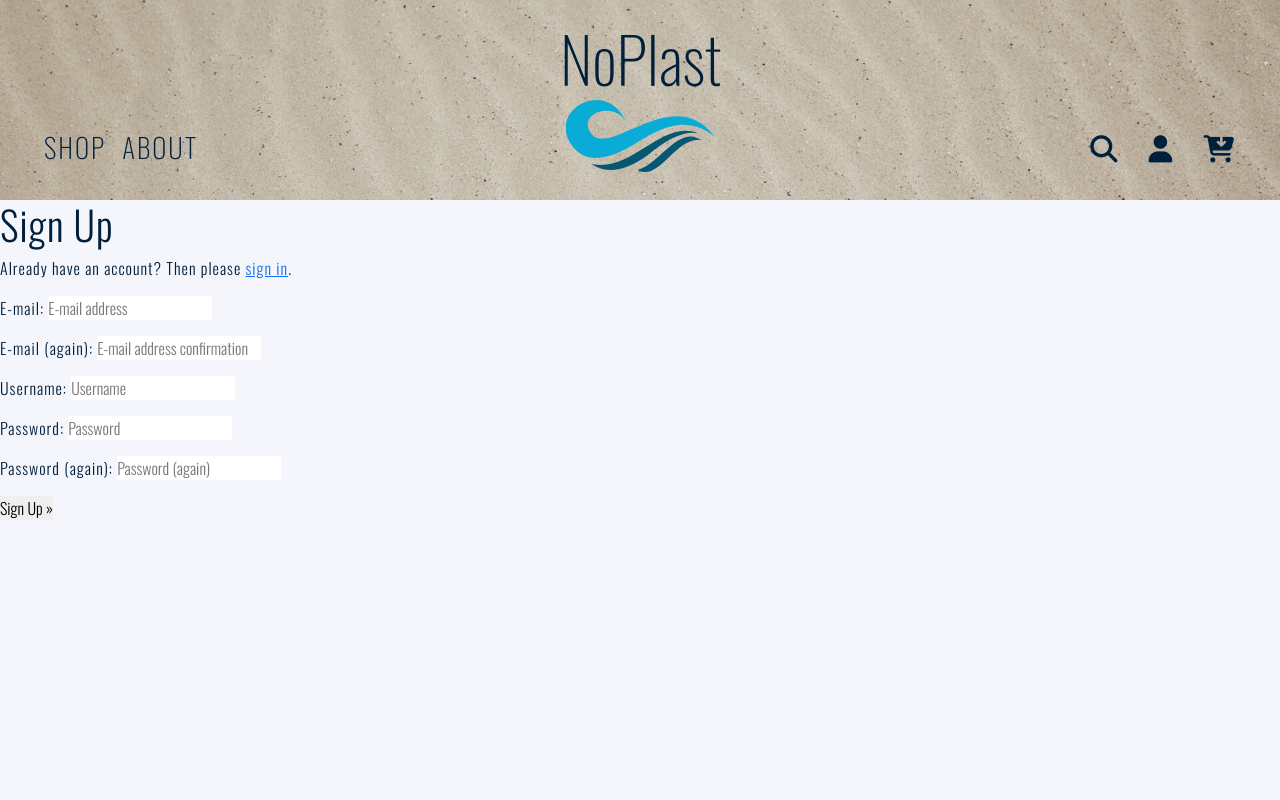
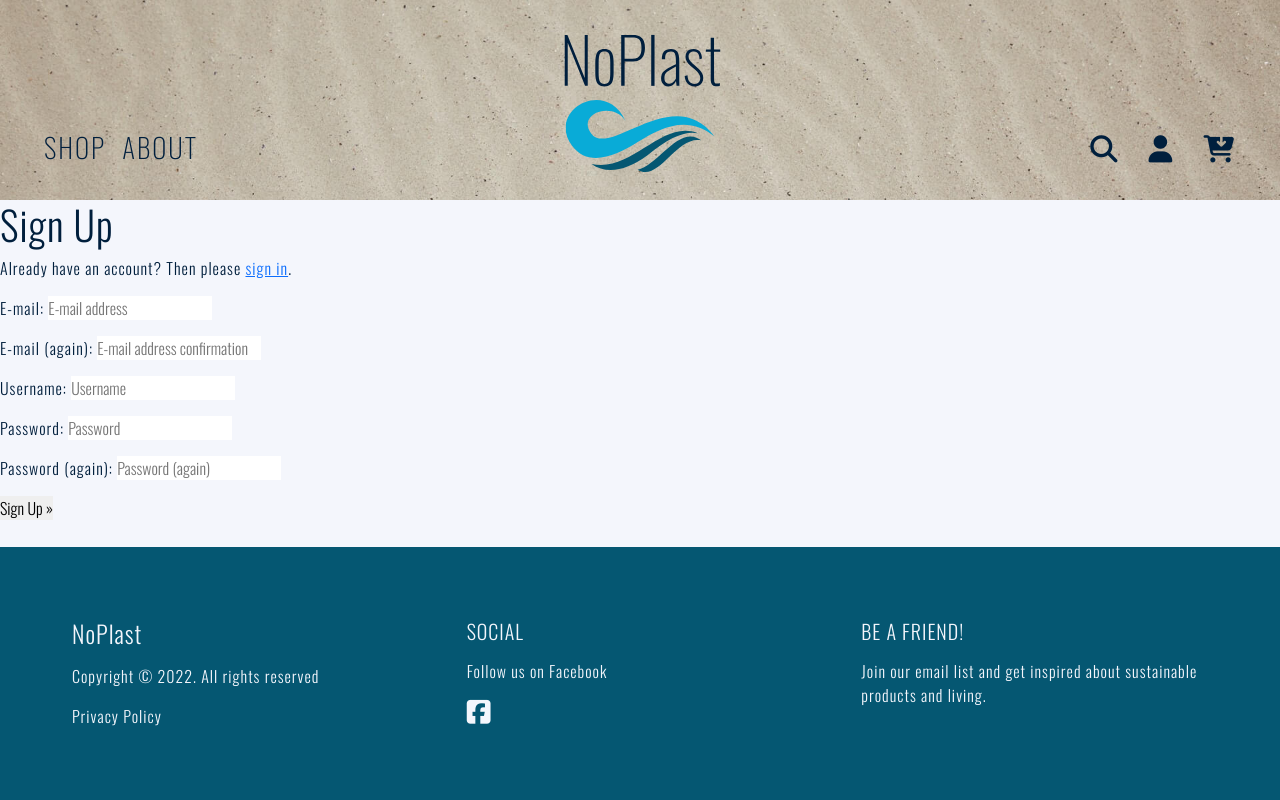
Before and after one commit to josswe26/noplast, a Django app: page /accounts/signup/ in a window 1280 px wide. Run offline with Django 3.2, Linux system fonts and the light colour scheme; parts of the project's set-up code (start-up, migrations or seed data) failed here and were passed over; some libraries are stand-ins or nearby versions.

Commit message:
Add foter to base.html and refactor css code

```diff
--- a/home/templates/home/index.html
+++ b/home/templates/home/index.html
@@ -62,10 +62,10 @@
     <!-- Guide section -->
     <section id="guide-section" class=" m-0">
         <div class="col-10 offset-1">
-            <div class="row pt-5">
+            <div class="row pt-5 mb-4">
                 <h1 class="logo-text text-center">Ways to reduce plastic waste</h1>
             </div>
-            <div class="row m-4">
+            <div class="row">
                 <div class="col-md-6 col-lg-3 px-5 mb-5">
                     <div class="guide-item-container">
                         <i class="fas fa-shopping-bag"></i>
--- a/static/css/base.css
+++ b/static/css/base.css
@@ -7,6 +7,9 @@
 
 /* Style default body */
 body {
+    display: flex;
+    flex-direction: column;
+    min-height: 100vh;
     background-color: #f4f6fc;
     color: #001f3d;
     font-family: 'Oswald';
@@ -30,6 +33,29 @@ body {
     background-color: #055772;
 }
 
+/* Buttons, links and icons */
+
+.link-dark {
+    color: #001f3d !important;
+    text-decoration: none;
+}
+
+.link-light {
+    color: #f4f6fc;
+    text-decoration: none;
+}
+
+.link-light:hover,
+.link-light:active,
+.link-dark:hover,
+.link-dark:active {
+    color: #09abd7 !important;
+}
+
+.icon {
+    font-size: 1.7rem;
+}
+
 /* Header */
 header {
     background: url("/media/categories-bg.jpg") no-repeat center center fixed;
@@ -41,17 +67,8 @@ header {
     width: 200px;
 }
 
-.navbar-light .navbar-nav .nav-link,
 .nav-link {
-    color: #001f3d;
     font-size: 1.7rem;
-}
-
-.navbar-light .navbar-nav .nav-link:hover,
-.nav-link:hover,
-.navbar-light .navbar-nav .nav-link:focus,
-.nav-link:focus {
-    color: #09abd7;
 }
 
 .navbar-light .navbar-toggler {
@@ -67,8 +84,19 @@ header {
     color: #001f3d;
 }
 
-#search-bar input {
+#search-bar input,
+#search-bar button {
     height: 4rem;
     font-size: 1.5rem;
-    background-color: #f4f6fc;
 }
+
+#search-bar input {
+    width: 80%;
+    border-right: none;
+}
+
+#search-bar button {
+    width: 20%;
+    font-size: 1.7rem;
+    color: #001f3d;
+}
--- a/templates/base.html
+++ b/templates/base.html
@@ -46,6 +46,8 @@
 </head>
 
 <body>
+
+  <!-- Header -->
   <header class="container-fluid logo-text px-0">
     <div class="row w-100 m-0">
 
@@ -55,10 +57,10 @@
           <div class="collapse navbar-collapse" id="navbarNavDropup">
             <ul class="navbar-nav">
               <li class="nav-item">
-                <a class="nav-link" href="#">Shop</a>
+                <a class="nav-link link-dark" href="#">Shop</a>
               </li>
               <li class="nav-item">
-                <a class="nav-link" href="#">About</a>
+                <a class="nav-link link-dark" href="#">About</a>
               </li>
             </ul>
           </div>
@@ -80,13 +82,13 @@
         <div class="container-fluid d-flex justify-content-end">
           <ul class="list-inline list-unstyled text-center mb-4 position-absolute bottom-0">
             <li class="list-inline-item">
-              <a class="nav-link p-2" data-bs-toggle="collapse" href="#search-bar" role="button" aria-expanded="false" aria-controls="search-bar">
-                <i class="fas fa-search"></i>
+              <a class="nav-link link-dark p-2" data-bs-toggle="collapse" href="#search-bar" role="button" aria-expanded="false" aria-controls="search-bar">
+                <i class="fas fa-search icon"></i>
               </a>
             </li>
             <li class="list-inline-item">
-              <a href="#" class="nav-link p-2" id="user-options" role="button" data-bs-toggle="dropdown">
-                <i class="fas fa-user"></i>
+              <a href="#" class="nav-link link-dark p-2" id="user-options" role="button" data-bs-toggle="dropdown">
+                <i class="fas fa-user icon"></i>
               </a>
               <div class="dropdown-menu border-0" aria-labelledby="user-options">
                 {% if request.user.is_authenticated %}
@@ -102,11 +104,11 @@
             </div>
             </li>
             <li class="list-inline-item">
-              <a href="" class="nav-link p-2">
+              <a href="" class="nav-link link-dark p-2">
                 {% if grand_total %}
-                  <i class="fas fa-shopping-cart"></i>
+                  <i class="fas fa-shopping-cart icon"></i>
                 {% else %}
-                  <i class="fas fa-cart-arrow-down"></i>
+                  <i class="fas fa-cart-arrow-down icon"></i>
                 {% endif %}
               </a>
             </li>
@@ -115,17 +117,18 @@
       </div>
 
     <!-- Search bar-->
-    <div class="container-fluid collapse" id="search-bar">
-      <div class="row">
-          <div class="col px-3 mb-4">
-            <form method="GET" action="">
-              <div class="input-group">
-                <input class="form-control border-none" type="text" name="q" placeholder="Search...">
-              </div>
-            </form>
-          </div>
+    <div class="row container-fluid collapse px-3 mb-4" id="search-bar">
+          <form method="GET" action="">
+            <div class="input-group w-100">
+              <input class="form-control border-none" type="text" name="q" placeholder="Search...">
+              <button class="form-control" type="submit">
+                <span class="icon">
+                    <i class="fas fa-search"></i>
+                </span>
+              </button>
+            </div>
+          </form>
         </div>
-      </div>
     </div>
   </header>
 
@@ -139,6 +142,28 @@
   {% block content %}
   {% endblock %}
 
+  <!-- Footer -->
+  <footer class="footer container-fluid p-5 c--white bg--light-blue mt-auto">
+      <div class="row w-100 m-0">
+        <div class="col-md-4 p-4">
+          <h4 class="mb-3">NoPlast</h4>
+          <p>Copyright &copy; 2022. All rights reserved</p>
+          <a href="" class="link-light">Privacy Policy</a>
+        </div>
+
+        <div class="col-md-4 p-4">
+          <h5 class="mb-3 text-uppercase">Social</h5>
+          <p>Follow us on Facebook</p>
+          <a href=""><i class="fab fa-facebook-square link-light icon"></i></a>
+        </div>
+
+        <div class="col-md-4 p-4">
+          <h5 class="mb-3 text-uppercase">Be a friend!</h5>
+          <p>Join our email list and get inspired about sustainable products and living.</p>
+        </div>
+      </div>
+  </footer>
+
   {% block postloadjs %}
   {% endblock %}
 
```
